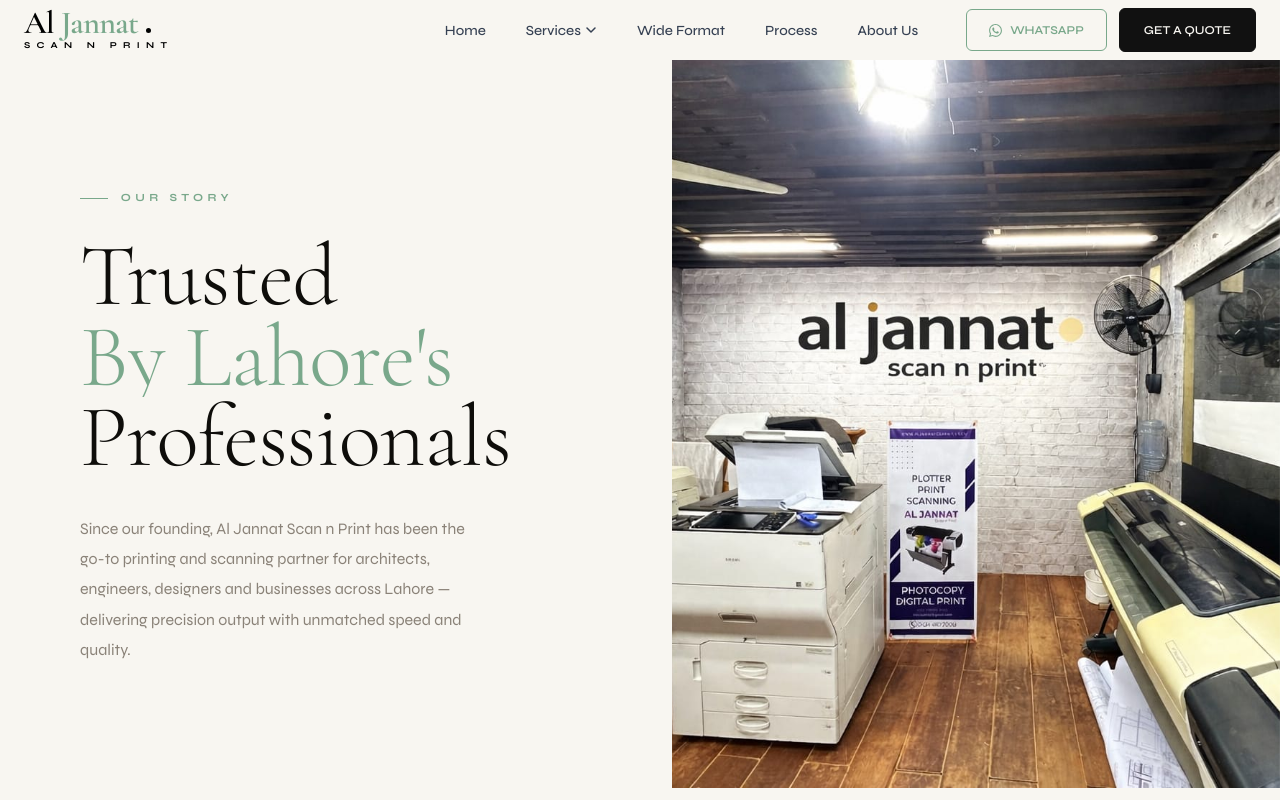
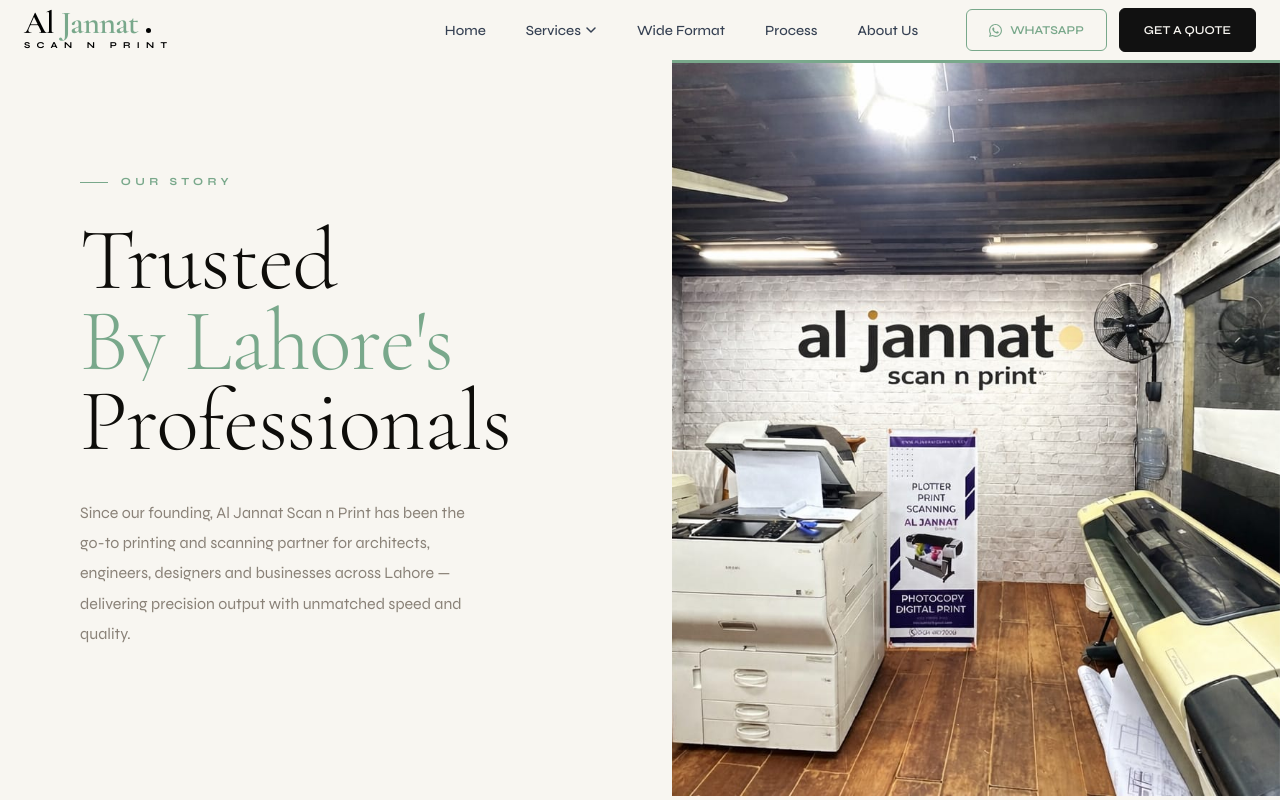
Before and after one commit to Hafsajillani/al-jannat, a Next.js app in the folder frontend/: page /about in a window 1280 px wide. Shown: the top 800 px of the page. Built offline with nearby package versions, Linux system fonts and the light colour scheme.

Commit message:
style: remove excessive white space in About section hero

```diff
--- a/frontend/components/about/about.tsx
+++ b/frontend/components/about/about.tsx
@@ -38,11 +38,11 @@
 function AboutHero() {
   return (
     <section
-      className="relative grid min-h-0 grid-cols-1 mt-[-40px] overflow-hidden bg-[#F8F6F1] lg:grid-cols-[minmax(0,1.05fr)_minmax(0,0.95fr)] lg:min-h-[92vh]"
+      className="relative grid min-h-0 grid-cols-1 mt-[-32px] overflow-hidden bg-[#F8F6F1] lg:grid-cols-[minmax(0,1.05fr)_minmax(0,0.95fr)] lg:min-h-[92vh]"
     >
       {/* LEFT */}
       <div
-        className="order-2 flex flex-col justify-center px-4 pb-12 pt-28 font-bold sm:px-6 sm:pb-14 sm:pt-32 md:px-10 lg:order-1 lg:px-12 lg:pb-24 lg:pt-28 xl:pl-20 xl:pr-12"
+        className="order-2 flex flex-col justify-center px-4 pb-12 pt-16 font-bold sm:px-6 sm:pb-14 sm:pt-20 md:px-10 lg:order-1 lg:px-12 lg:pb-24 lg:pt-16 xl:pl-20 xl:pr-12"
       >
 
         {/* Tag */}
```
